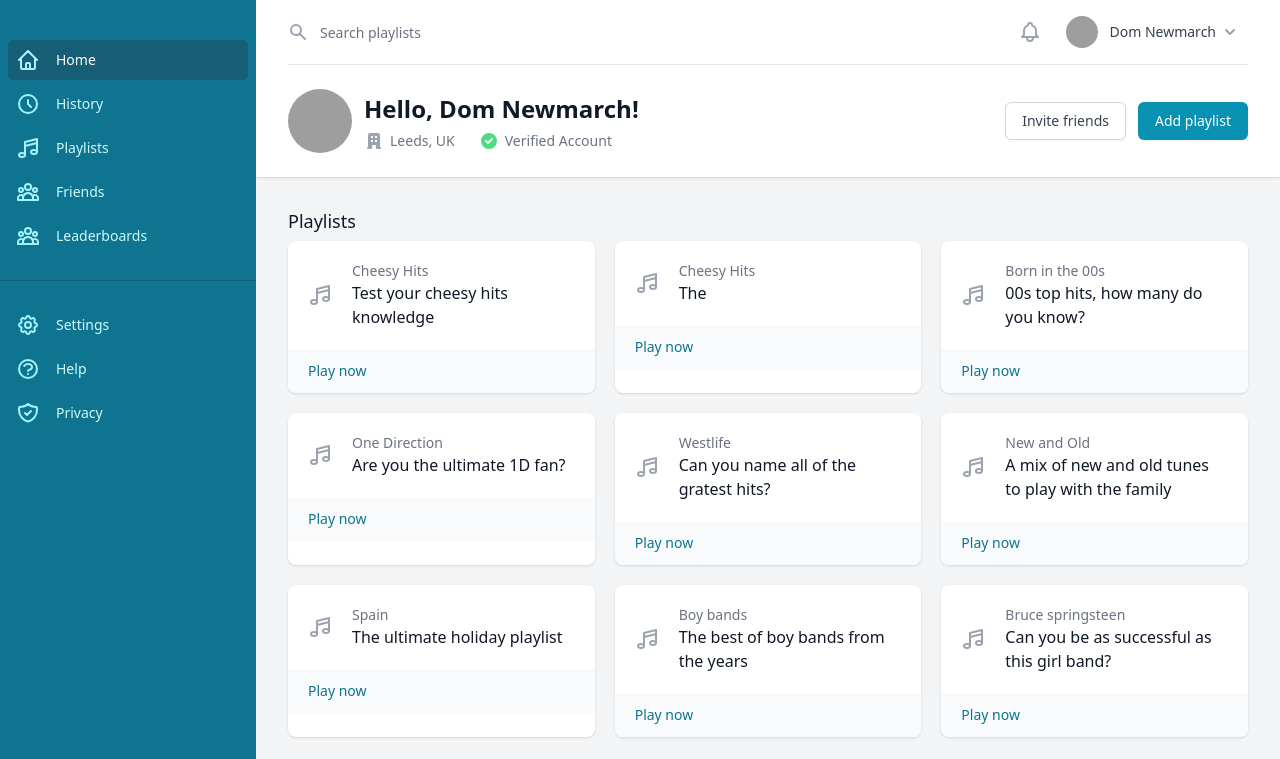
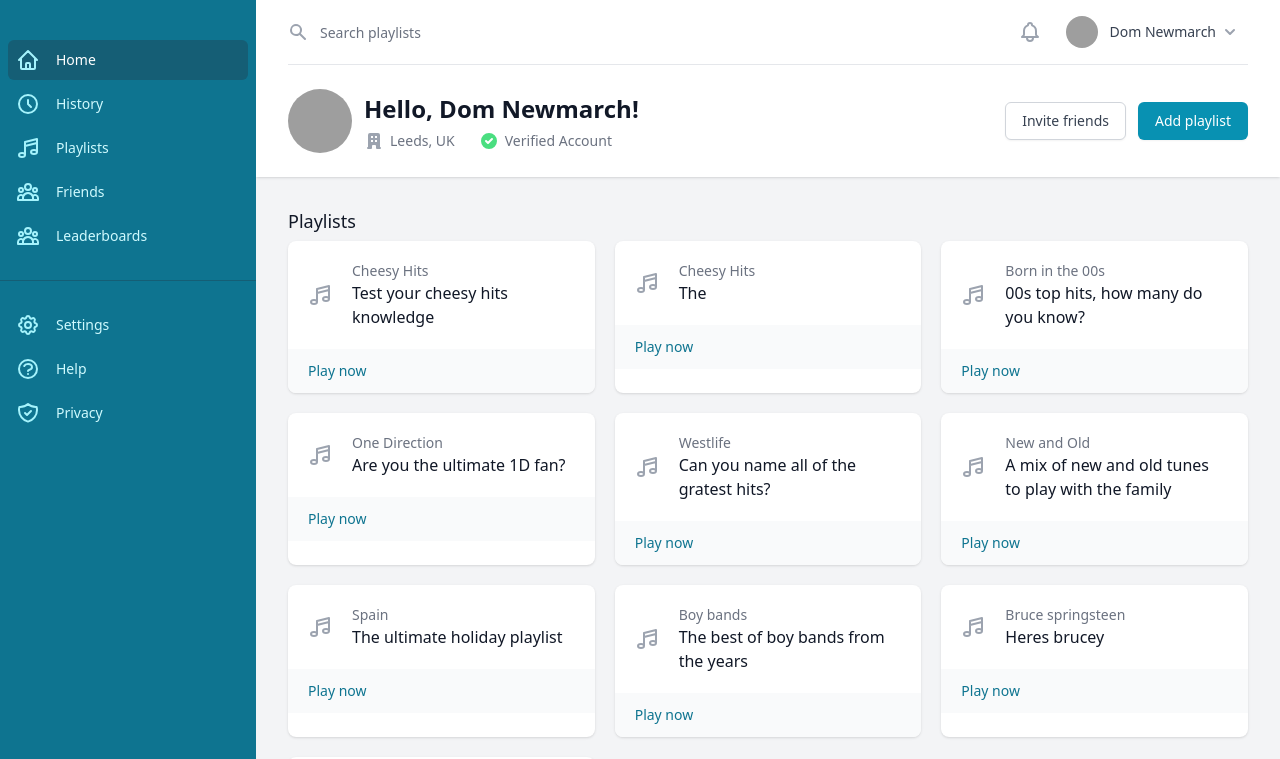
Before and after one commit to Domnewmarch/guess-that-song, a Next.js app: page /dashboard in a window 1280 px wide. Shown: the top 759 px of the page. Built offline with nearby package versions, Linux system fonts and the light colour scheme; grey boxes are pictures that could not be loaded.

Commit message:
add queen

```diff
--- a/pages/dashboard.js
+++ b/pages/dashboard.js
@@ -24,7 +24,8 @@ const cards = [
   { name: 'New and Old', href: 'https://guess-that-song.vercel.app/?id=1g5dGdKRo7qMheTljqJgK3', icon: MusicNoteIcon, amount: 'A mix of new and old tunes to play with the family' },
   { name: 'Spain', href: 'https://guess-that-song.vercel.app/?id=3O5UlpLYdIHF58rCw8gZ6R', icon: MusicNoteIcon, amount: 'The ultimate holiday playlist' },
   { name: 'Boy bands', href: 'https://guess-that-song.vercel.app/?id=37i9dQZF1DX36peNnHGI7e', icon: MusicNoteIcon, amount: 'The best of boy bands from the years ' },
-  { name: 'Bruce springsteen', href: 'https://guess-that-song.vercel.app/?id=37i9dQZF1DZ06evO1S7maQ', icon: MusicNoteIcon, amount: 'Can you be as successful as this girl band? ' }
+  { name: 'Bruce springsteen', href: 'https://guess-that-song.vercel.app/?id=37i9dQZF1DZ06evO1S7maQ', icon: MusicNoteIcon, amount: 'Heres brucey ' },
+  { name: 'Bruce springsteen', href: 'https://guess-that-song.vercel.app/?id=37i9dQZF1DZ06evO0ENBD2', icon: MusicNoteIcon, amount: 'This is queen ' },
   // More items...
 ]
 // recently activity
```
